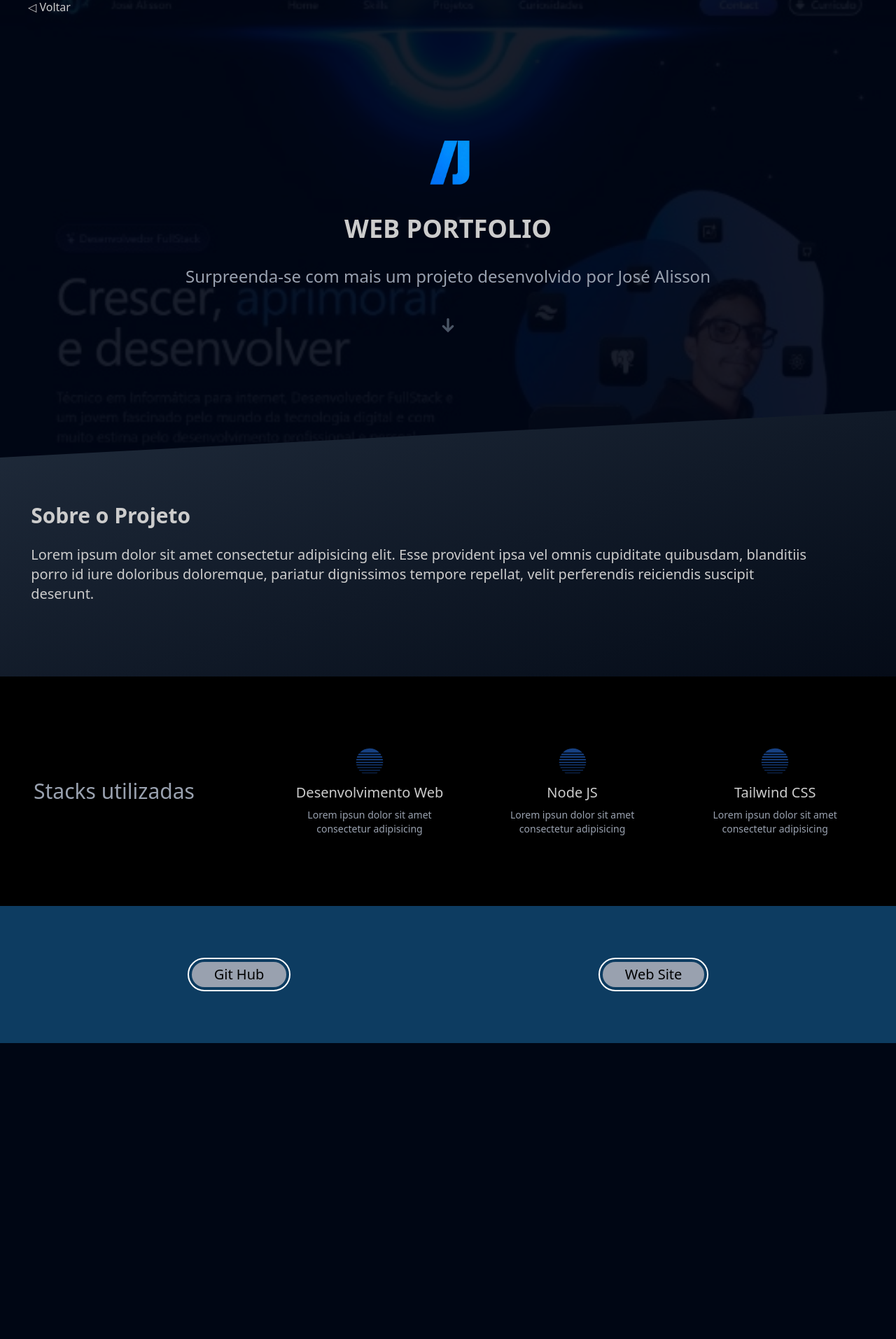
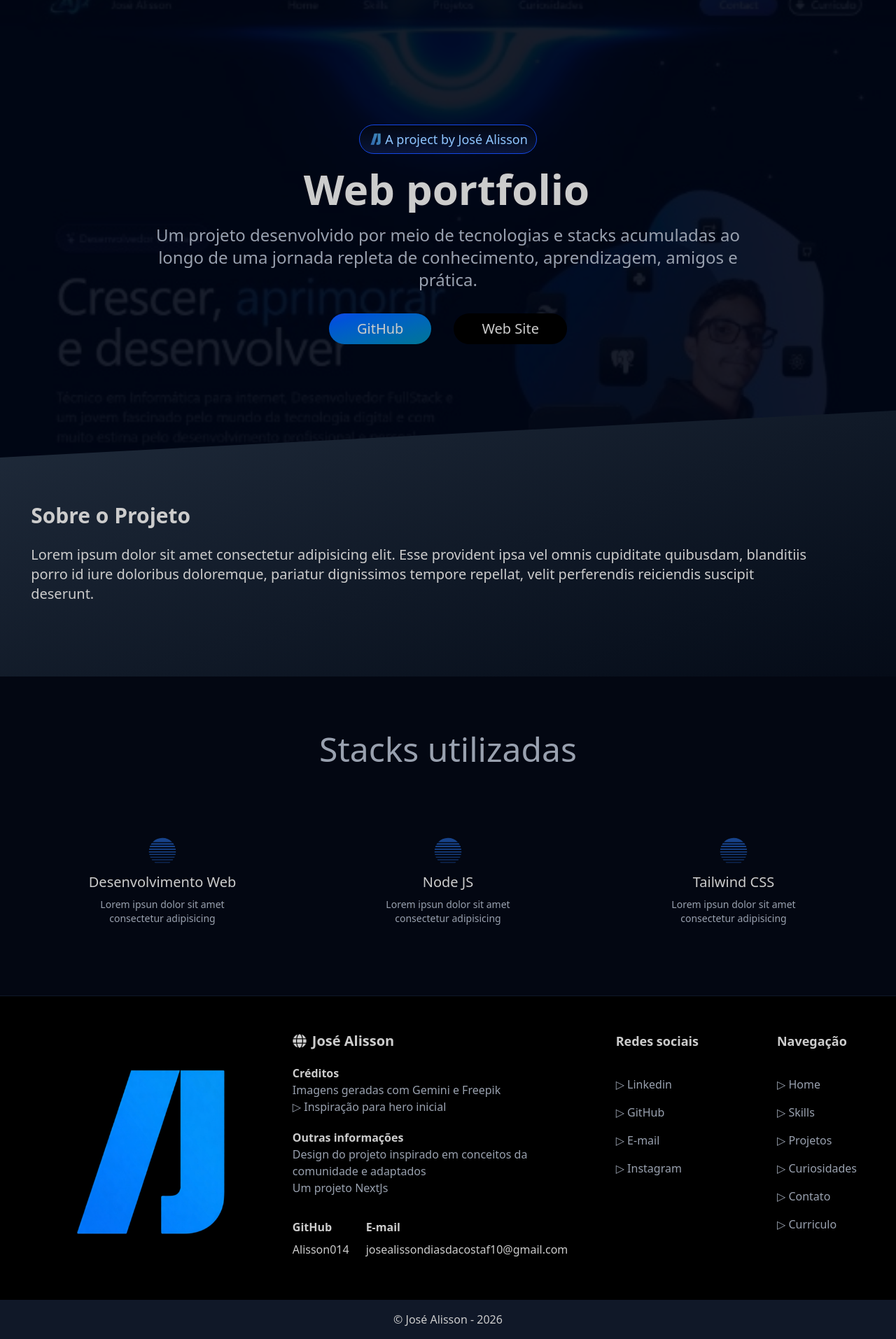
Before and after one commit to Alisson014/Portfolio, a Next.js app in the folder front-end/: page /project/0 in a window 1280 px wide. Shown: the part 106-2020 px from the top of the page at 70% size. Before the commit the page ends 1597 px from the top, so only its background shows below. Built offline with nearby package versions, Linux system fonts and the light colour scheme.

Commit message:
Updating Footer and Project page

```diff
--- a/front-end/src/app/(client)/globals.css
+++ b/front-end/src/app/(client)/globals.css
@@ -18,3 +18,30 @@ html,
 body{
     @apply bg-bg text-text w-1/1 h-1/1
 }
+
+.clickedAnimation:active{
+    transform: scale(0.9);
+    transition: .2s;
+}
+
+.cursorAnimation {
+    animation:
+        cursor 5s steps(50) 1s normal both,
+        cursorColor 4s step-end normal both;
+}
+@keyframes cursor {
+    from { width: 0; }
+    to { width: 100%; }
+}
+@keyframes cursorColor{
+    from { border-right-color: #ffffffdd; }
+    to { border-right-color: transparent; }
+}
+
+.appearTextP{
+    animation: appearTextP 1s ease-in-out;
+}
+@keyframes appearTextP{
+    from { margin-top: 20px; opacity: 0; }
+    to { margin-top: 0px; opacity: 1.5; }
+}
--- a/front-end/src/app/(client)/layout.tsx
+++ b/front-end/src/app/(client)/layout.tsx
@@ -4,6 +4,7 @@ import { Roboto, Roboto_Mono } from "next/font/google";
 
 import Navbar from "../../components/navbar/Navbar";
 import "./globals.css";
+import Footer from "@/src/components/footer/Footer";
 
 const robotoSans = Roboto({
   variable: "--font-roboto-sans",
@@ -31,6 +32,7 @@ export default function RootLayout({
       <body className={`${robotoSans.variable} ${robotoMono.variable} antialiased`} >
         <Navbar/>
         {children}
+        <Footer />
       </body>
     </html>
   );
--- a/front-end/src/app/(client)/page.tsx
+++ b/front-end/src/app/(client)/page.tsx
@@ -8,7 +8,6 @@ import FormationSection from "../../components/formationSection/FormationSection
 import Image from "next/image";
 import ProjectSection from "../../components/projectsSection/ProjectSection";
 import CuriositiesSection from "../../components/curiositiesSection/CuriositiesSection";
-import Footer from "../../components/footer/Footer";
 
 export default function Home() {
     return (
@@ -27,7 +26,6 @@ export default function Home() {
             <FormationSection />
             <ProjectSection />
             <CuriositiesSection />
-            <Footer />
         </main>
     );
 }
--- a/front-end/src/app/(client)/project/[id]/page.tsx
+++ b/front-end/src/app/(client)/project/[id]/page.tsx
@@ -27,20 +27,38 @@ export default function ProjectPage() {
 
     return(
         <div className="pt-20  overflow-hidden">
-            <div className="w-full relative flex justify-center items-center">
+            <div className="w-full relative flex justify-center items-center pt-35 sm:pt-0">
                 <Link href={"/"}>
-                    <button className="absolute top-6 left-10 z-40 hover:underline cursor-pointer">◁ Voltar</button>
+                    <button className="absolute top-1 left-1 z-40 hover:underline cursor-pointer text-md">◁ Voltar</button>
                 </Link>
                 <Image src={project.thumbnail} alt="Project image" width={1600} height={1600} className="w-full z-10" />
-                <div className="absolute w-full top-0 bottom-0 bg-bg/90 z-20 flex flex-col gap-2 md:gap-8 justify-center items-center text-center">
-                    <Image src="/images/logo-hero-1.png" alt="Developer Icon" width={80} height={80} />
-                    <h1 className="text-2xl md:text-4xl uppercase font-semibold">{project.name}</h1>
-                    <p className="text-lg md:text-2xl text-gray-400 ">Surpreenda-se com mais um projeto desenvolvido por José Alisson</p>
-                    <TiArrowDown className="text-gray-600" size={40} />
+                <div className="absolute w-full top-0 bottom-0 bg-bg/90 z-20 flex flex-col sm:gap-4 justify-center items-center text-center py-20 sm:py-0 px-2">
+                    <button className="flex justify-center items-center gap-1 text-sm sm:text-lg bg-linear-to-b from-gray-950 to-blue-950/50 border rounded-full py-1.5 px-3 border-blue-700 text-blue-300">
+                        <Image className="grayscale-50" src="/images/logo-hero-1.png" alt="Developer Icon" width={20} height={20} />
+                        A project by José Alisson
+                    </button>
+                    <div className="relative max-w-fit w-full shrink-0 p-1 border-r-4 overflow-hidden cursorAnimation">
+                        <h1 className="text-2xl md:text-6xl whitespace-nowrap font-semibold">{project.name}</h1>
+                    </div>
+                    <p className="max-w-4xl text-lg md:text-2xl text-gray-400 appearTextP">Um projeto desenvolvido por meio de tecnologias e stacks acumuladas
+                        ao longo de uma jornada repleta de conhecimento, aprendizagem, amigos e prática.
+                    </p>
+                    <div className="flex gap-4 sm:gap-8 mt-4">
+                        <Link href={project.gitHub} target="_blank">
+                            <button className="bg-linear-to-br from-blue-700 to-cyan-700 px-10 py-2 text-sm sm:text-xl rounded-full cursor-pointer clickedAnimation">
+                                GitHub
+                            </button>
+                        </Link>
+                        <Link href={project?.link} target="_blank">
+                            <button className="bg-black px-10 py-2 text-sm sm:text-xl rounded-full cursor-pointer clickedAnimation">
+                                Web Site
+                            </button>
+                        </Link>
+                    </div>
                 </div>
             </div>
 
-            <div className="w-12/10 px-10 py-12 -ml-5 -rotate-3 bg-linear-to-br from-gray-800 to-gray-950 mt-8 md:-mt-20 relative z-20">
+            <div className="w-12/10 px-10 py-12 -ml-5 -rotate-3 bg-linear-to-br from-gray-800 to-gray-950 mt-5 md:-mt-20 relative z-20">
                 <div className="rotate-3 py-12 sm:pl-6 max-w-[90vw]">
                     <h1 className="font-semibold text-3xl">Sobre o Projeto</h1>
                     <br/>
@@ -49,11 +67,11 @@ export default function ProjectPage() {
                 </div>
             </div>
 
-            <div className="flex justify-center lg:justify-between items-center flex-wrap gap-20 w-full bg-black relative -mt-20 py-20 px-12 z-30">
-                <div className="flex flex-col justify-center items-center gap-2">
-                    <h1 className="text-3xl text-gray-400">Stacks utilizadas</h1>
+            <div className="flex justify-center lg:justify-between items-center flex-wrap gap-20 w-full bg-gray-950 relative -mt-20 py-20 px-12 z-30">
+                <div className="flex flex-col justify-center items-center gap-2 w-full">
+                    <h1 className="text-5xl text-gray-400 font-medium">Stacks utilizadas</h1>
                 </div>
-                <div className="flex justify-around items-center flex-wrap gap-10 w-7/10 py-5">
+                <div className="flex justify-around items-center flex-wrap gap-10 w-full py-5">
                     {
                         project.stacks.map( stack => (
                             <article key={stack.name} className="flex flex-col items-center text-center gap-2 max-w-60 hover:scale-110 transition-all duration-200">
@@ -65,17 +83,6 @@ export default function ProjectPage() {
                     }
                 </div>
             </div>
-
-            <div style={{ background: `${project.color}` }} className="relative flex justify-around items-center py-20 sm:px-12 ">
-                    <div className="absolute w-full h-full top-0 left-0 bg-black/60"></div>
-                    <Link href={project.gitHub} target="_blank" className="relative">
-                        <button style={{ color: `black` }} className="bg-gray-400 outline-white outline-2 outline-offset-4 text-xl px-8 py-1 rounded-full cursor-pointer hover:outline-offset-8 hover:scale-110 transition-all duration-200">Git Hub</button>
-                    </Link>
-
-                    <Link href={project.link} target="_blank" className="relative">
-                        <button style={{ color: `black` }} className="bg-gray-400 outline-white outline-2 outline-offset-4 text-xl px-8 py-1 rounded-full cursor-pointer hover:outline-offset-8 hover:scale-110 transition-all duration-200">Web Site</button>
-                    </Link>
-            </div>
         </div>
     );
 }
--- a/front-end/src/components/footer/Footer.tsx
+++ b/front-end/src/components/footer/Footer.tsx
@@ -1,4 +1,5 @@
 'use client';
+import { usePathname } from "next/navigation";
 
 import Image from "next/image";
 import HeroFooter from "./HeroFooter";
@@ -9,6 +10,8 @@ import Link from "next/link";
 
 
 export default function Footer(){
+    const path = usePathname();
+
     const handleScrollHome = () => {
         window.scrollTo({
             top: 0,
@@ -45,10 +48,24 @@ export default function Footer(){
 
 
     return(
-        <footer className="flex flex-col items-center w-full pt-18">
-            <SocialMedia />
-            <HeroFooter />
-            <div className="flex justify-between items-start flex-wrap pt-65 px-4 sm:px-14 pb-10 w-full bg-black border-t border-t-gray-900 -mt-50 z-10">
+        <footer className="flex flex-col items-center w-full" style={{ paddingTop: `${path == '/' ? '72px' : '0px'}` }}>
+            {
+                path == '/' ? (
+                    <SocialMedia />
+                ) : (
+                    <div className="hiddenn"></div>
+                )
+            }
+
+            {
+                path == '/' ? (
+                    <HeroFooter />
+                ) : (
+                    <div className="hiddenn"></div>
+                )
+            }
+            <div style={{paddingTop: `${path == '/' ? '260px' : '50px'}`, marginTop: `${path == '/' ? '-200px': '0px'}`}}
+            className="flex justify-between items-start flex-wrap px-4 sm:px-14 pb-10 w-full bg-black border-t border-t-gray-900">
                 <Image className="scale-80 md:scale-100" src={"/images/logo-hero-1.png"} alt="My logo image" width={300} height={300} />
 
                 <div className="max-w-100">
```
